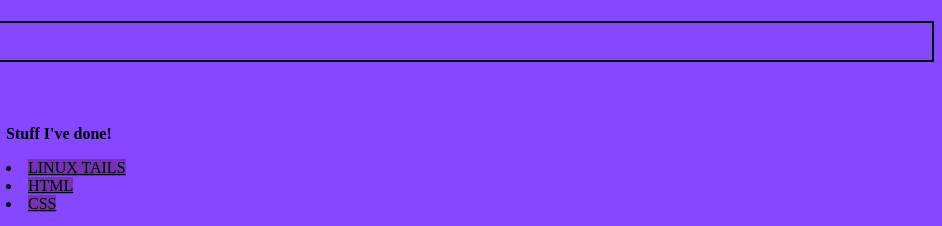
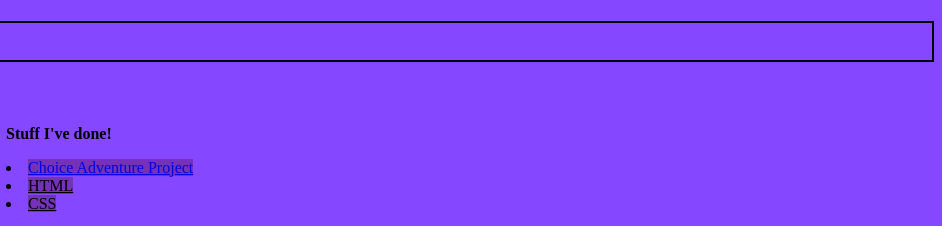
Before and after one commit to EsmeraldaVasquez/csp2022, a plain HTML site: page portfolio.html in a window 1280 px wide. Shown: the top 226 px of the page, 338-1280 px from the left. Drawn offline with Linux system fonts and the light colour scheme.

Commit message:
Update portfolio.html

```diff
--- a/portfolio.html
+++ b/portfolio.html
@@ -13,7 +13,7 @@
     <p>
       <b>Stuff I've done!</b>
       </p>
-       <li><a href="https://www.liberiangeek.net/wp-content/uploads/2019/02/Everything-You-Need-to-Know-About-Tail-Linux.jpg" style="color: black">LINUX TAILS</a>
+       <li><a href="https://replit.com/@EsmeraldaVasqu1/Dont-Sleep">Choice Adventure Project</a>
         <li><a href="https://upload.wikimedia.org/wikipedia/commons/thumb/6/61/HTML5_logo_and_wordmark.svg/120px-HTML5_logo_and_wordmark.svg.png" style="color: black">HTML</a>
         <li><a href="https://upload.wikimedia.org/wikipedia/commons/thumb/d/d5/CSS3_logo_and_wordmark.svg/120px-CSS3_logo_and_wordmark.svg.png" style="color: black">CSS</a>
        <p><b>I've created html and css multiple times now. Using it not only in this webpage project but in just everyday practice. I am far from mastery but I can achieve it should I try. As for tails, the whole class tried linux and we've spent days just trying to get ours running luckily after a while it worked. Tails is a linux baised security operating system that makes sure your information stays private.</b></p>
```
